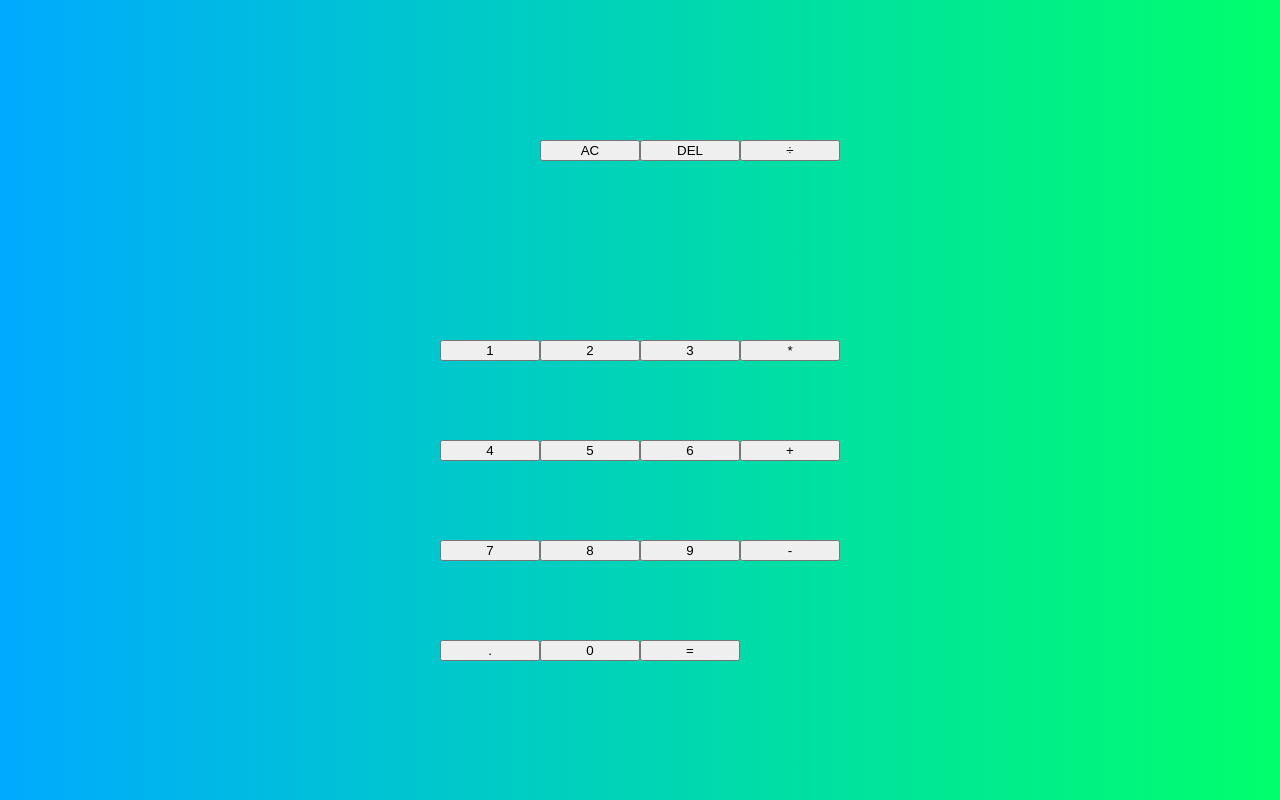
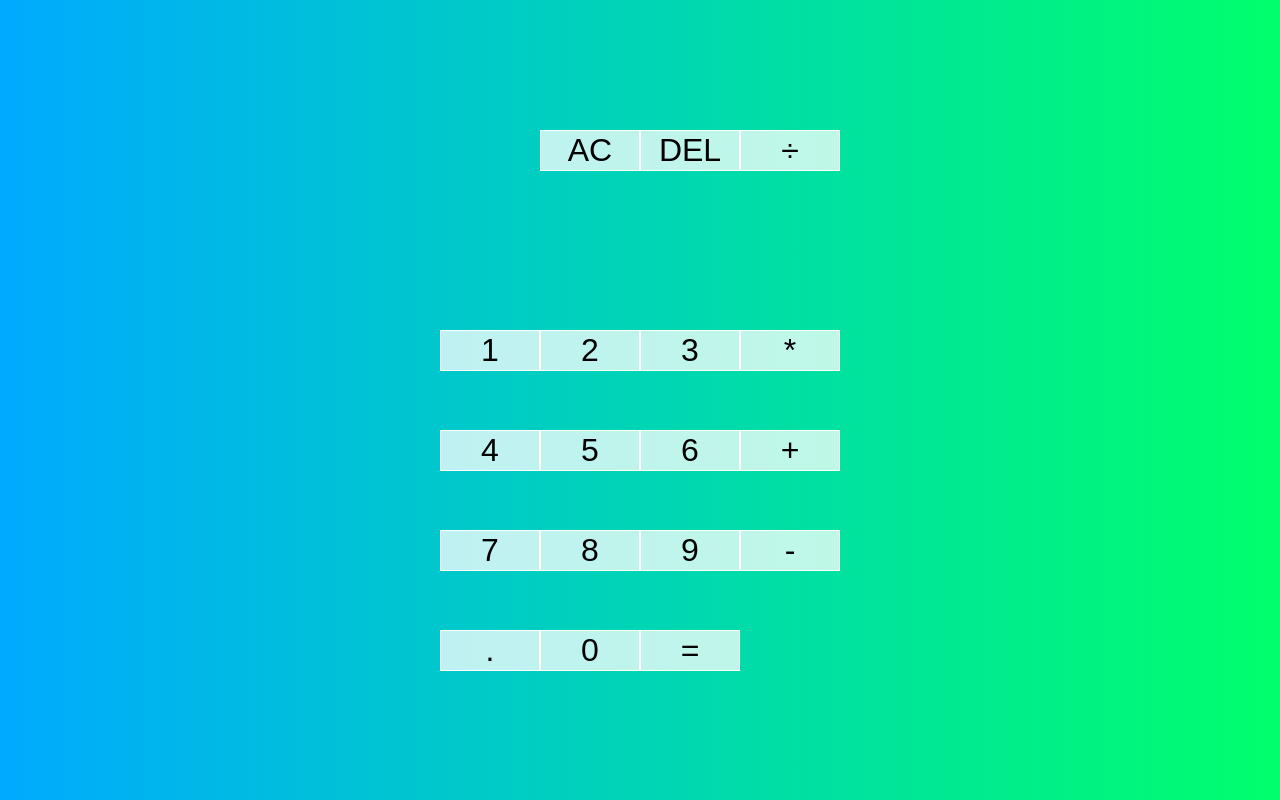
Before and after one commit to apanderson89/JavaCalculator, a plain HTML site: page index.html in a window 1280 px wide. Drawn offline with Linux system fonts and the light colour scheme.

Commit message:
more style

```diff
--- a/style.css
+++ b/style.css
@@ -18,3 +18,15 @@ Body {
     grid-template-columns: repeat(4, 100px);
     grid-template-rows: minmax(120px, auto) repeat(5, 100px);
 }
+
+.Calculator-grid > button {
+    cursor: pointer;
+    font-size: 2rem;
+    border: 1px solid white;
+    outline: none;
+    background-color: rgba(255, 255, 255, .75);
+}
+
+.Calculator-grid > button:hover {
+    background-color: rgba(255, 255, 255, .9);
+}
```
